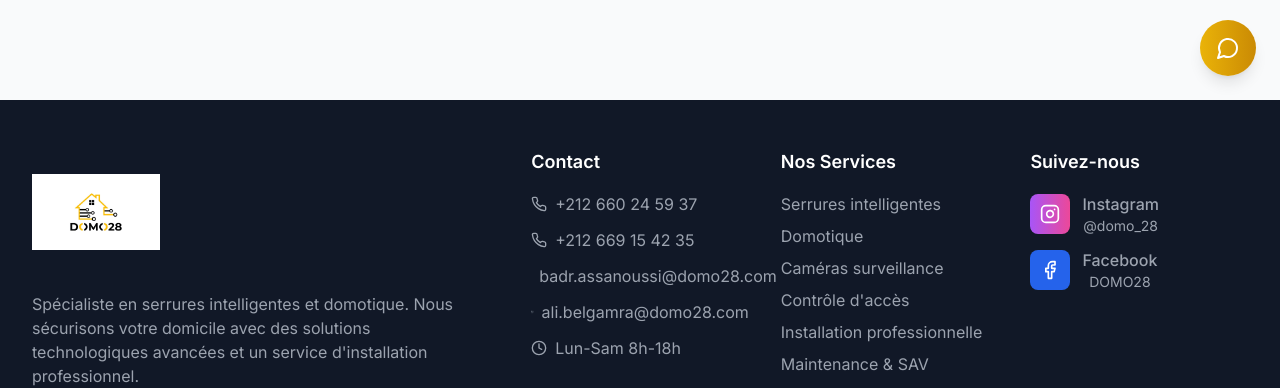
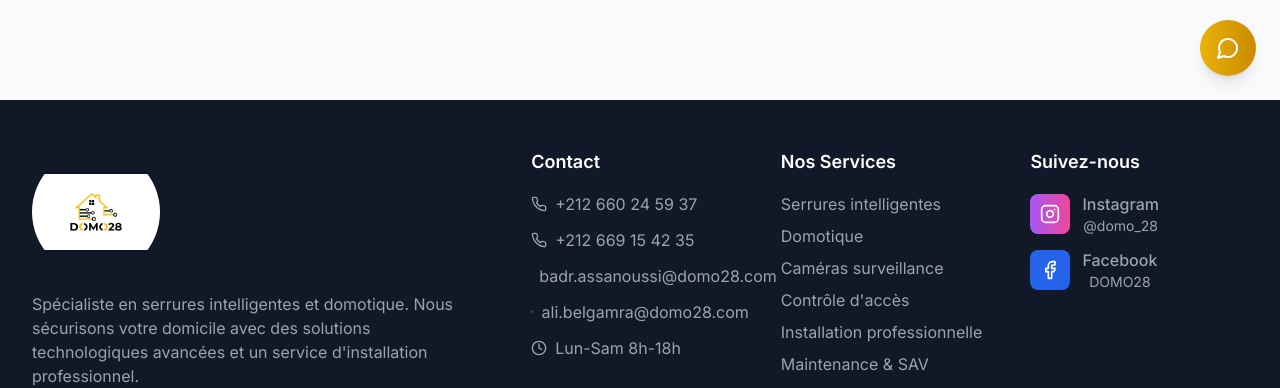
Before and after one commit to solexo/ezlock, a React (Vite) app: page /product/1 in a window 1280 px wide. Shown: the part 700-1088 px from the top of the page. Built offline with nearby package versions, Linux system fonts and the light colour scheme.

Commit message:
Make logo circular by adding rounded-full class

```diff
--- a/src/components/Footer.tsx
+++ b/src/components/Footer.tsx
@@ -21,7 +21,7 @@ const Footer = () => {
               <img
                 src="/images/logob.webp"
                 alt="DOMO28 Logo"
-                className="w-32 h-32 object-contain"
+                className="w-32 h-32 object-contain rounded-full"
               />
             </div>
             <p className="text-gray-400 mb-6 max-w-md">
--- a/src/components/Header.tsx
+++ b/src/components/Header.tsx
@@ -75,7 +75,7 @@ const Header = () => {
             <img
               src="/images/logob.webp"
               alt="DOMO28 Logo"
-              className="w-20 h-20 sm:w-28 sm:h-28 md:w-32 md:h-32 object-contain"
+              className="w-20 h-20 sm:w-28 sm:h-28 md:w-32 md:h-32 object-contain rounded-full"
               loading="eager"
               fetchPriority="high"
               width="128"
```
